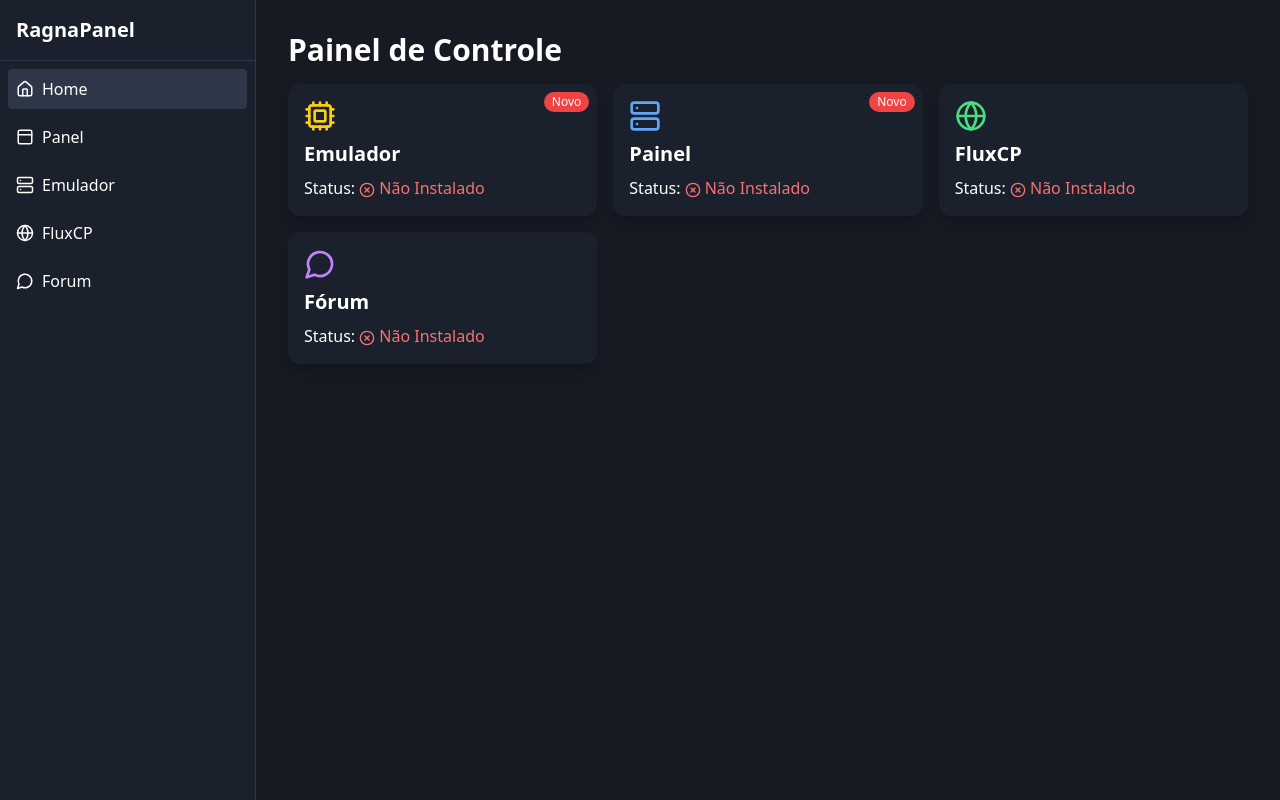
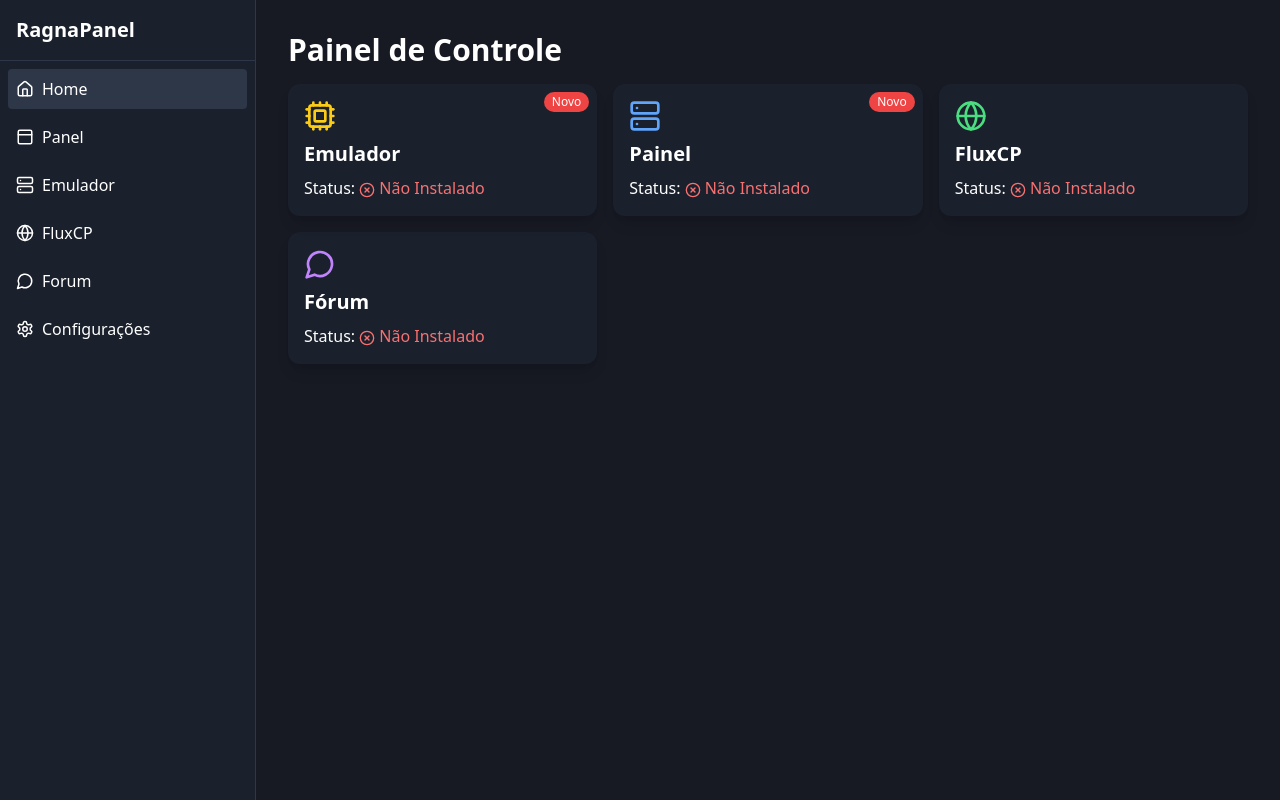
Before and after one commit to 0xConrado/ropanel, a React (Vite) app: page / in a window 1280 px wide. Built offline with nearby package versions, Linux system fonts and the light colour scheme; no server answers.

Commit message:
fix: adiciona import do ícone Settings e exibe menu Configurações na sidebar

```diff
--- a/src/components/Sidebar.jsx
+++ b/src/components/Sidebar.jsx
@@ -1,5 +1,5 @@
 import { Link, useLocation } from "react-router-dom";
-import { Home, Server, PanelTop, Globe, MessageCircle } from "lucide-react";
+import { Home, Server, PanelTop, Globe, MessageCircle, Settings } from "lucide-react";
 
 export default function Sidebar() {
   const location = useLocation();
@@ -26,6 +26,9 @@ export default function Sidebar() {
         <Link to="/forum" className={`flex items-center gap-2 p-2 rounded ${isActive("/forum")}`}>
           <MessageCircle size={18} /> Forum
         </Link>
+        <Link to="/configuracoes" className={`flex items-center gap-2 p-2 rounded ${isActive("/configuracoes")}`}>
+          <Settings size={18} /> Configurações
+        </Link>
       </nav>
     </div>
   );
```
